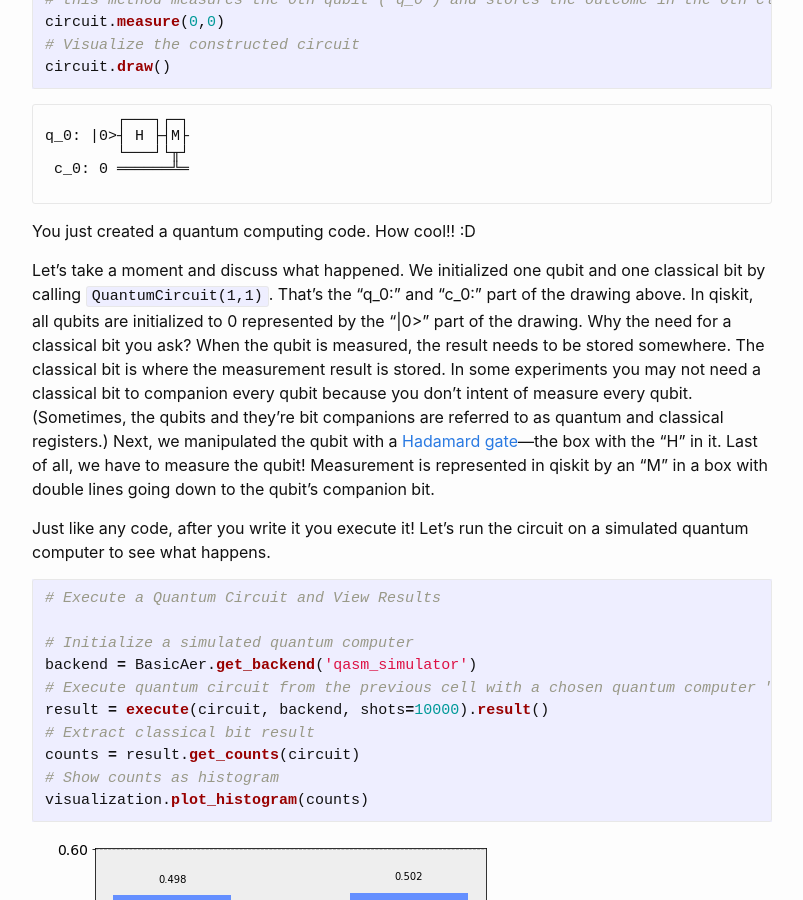
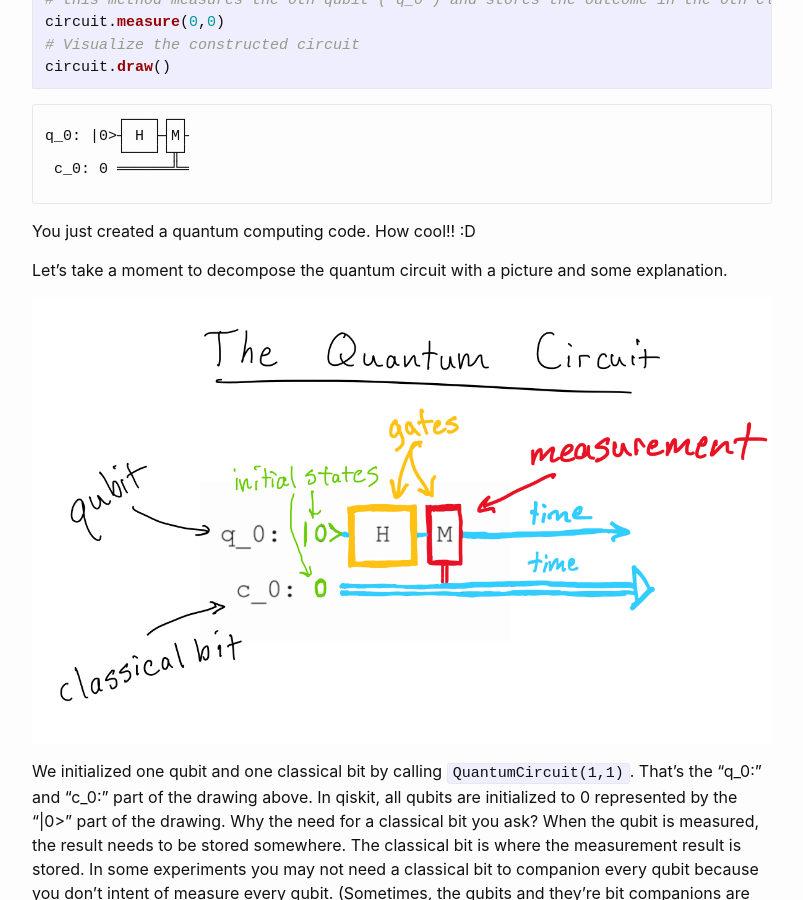
Before and after one commit to Applied-Quantum-Computing/Applied-Quantum-Computing.github.io, a Jekyll site: the page built from _posts/2020-01-20-Theory Basics The Qubit.md, in a window 1280 px wide and 900 px high, scrolled down 1756 px. Shown: the whole window, without its empty margins (238-1041 px from the left). Built offline with Jekyll 4.4.1, drawn with Linux system fonts in a browser that asks for light colours.

Commit message:
updated post with explanatory picture of quantum circuit

````diff
--- a/_posts/2020-01-20-Theory Basics The Qubit.md
+++ b/_posts/2020-01-20-Theory Basics The Qubit.md
@@ -74,7 +74,11 @@ q_0: |0>┤ H ├┤M├
 
 You just created a quantum computing code. How cool!! :D
 
-Let's take a moment and discuss what happened. We initialized one qubit and one classical bit by calling ```QuantumCircuit(1,1)```. That's the "q_0:" and "c_0:" part of the drawing above. In qiskit, all qubits are initialized to 0 represented by the "\|0>" part of the drawing. Why the need for a classical bit you ask? When the qubit is measured, the result needs to be stored somewhere. The classical bit is where the measurement result is stored. In some experiments you may not need a classical bit to companion every qubit because you don't intent of measure every qubit. (Sometimes, the qubits and they're bit companions are referred to as quantum and classical registers.) Next, we manipulated the qubit with a [Hadamard gate](https://en.wikipedia.org/wiki/Quantum_logic_gate#Hadamard_(H)_gate)—the box with the "H" in it. Last of all, we have to measure the qubit! Measurement is represented in qiskit by an "M" in a box with double lines going down to the qubit's companion bit.
+Let's take a moment to decompose the quantum circuit with a picture and some explanation.
+
+![png](/assets/images/theorybasicsquantumcircuit.png)
+
+We initialized one qubit and one classical bit by calling ```QuantumCircuit(1,1)```. That's the "q_0:" and "c_0:" part of the drawing above. In qiskit, all qubits are initialized to 0 represented by the "\|0>" part of the drawing. Why the need for a classical bit you ask? When the qubit is measured, the result needs to be stored somewhere. The classical bit is where the measurement result is stored. In some experiments you may not need a classical bit to companion every qubit because you don't intent of measure every qubit. (Sometimes, the qubits and they're bit companions are referred to as quantum and classical registers.) Next, we manipulated the qubit with a [Hadamard gate](https://en.wikipedia.org/wiki/Quantum_logic_gate#Hadamard_(H)_gate)—the box with the "H" in it. Last of all, we have to measure the qubit! Measurement is represented in qiskit by an "M" in a box with double lines going down to the qubit's companion bit.
 
 Just like any code, after you write it you execute it! Let's run the circuit on a simulated quantum computer to see what happens.
 
````
Also changed, not shown: assets/images/theorybasicsquantumcircuit.png (added).
